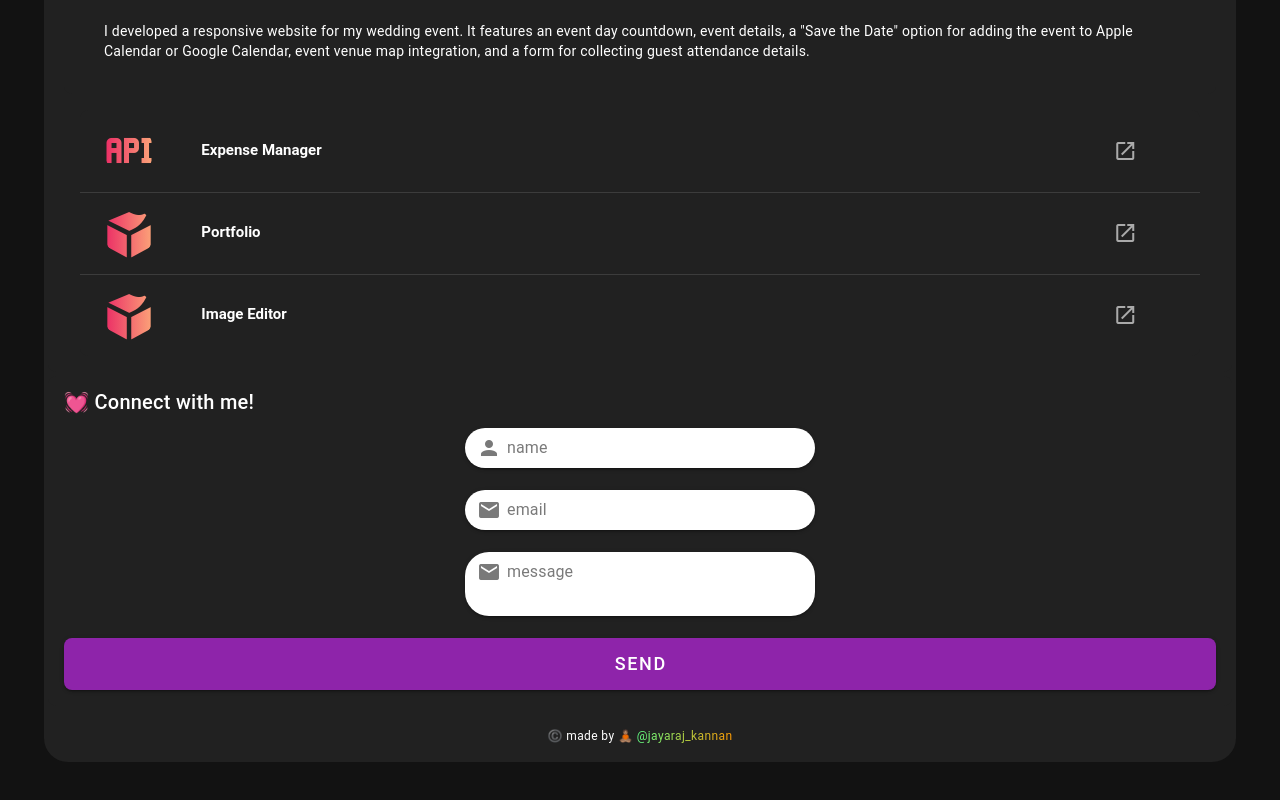
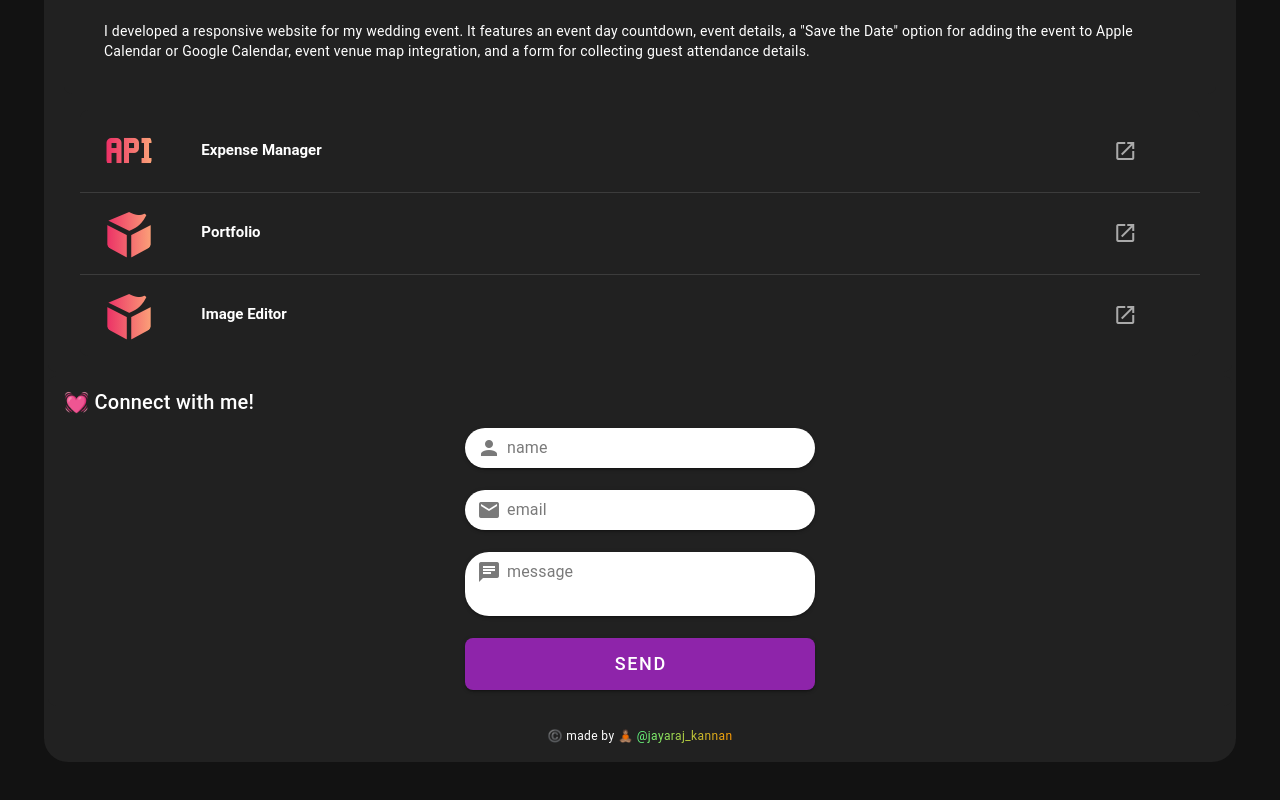
Before and after one commit to jayaraj-kannan/my-portfolio, a Vue app: page / in a window 1280 px wide. Shown: the part 1305-2105 px from the top of the page. Built offline with nearby package versions, Linux system fonts and the light colour scheme.

Commit message:
updated goto scroll

```diff
--- a/components.d.ts
+++ b/components.d.ts
@@ -7,10 +7,6 @@ export {}
 /* prettier-ignore */
 declare module 'vue' {
   export interface GlobalComponents {
-    AboutMe: typeof import('./src/components/AboutMe.vue')['default']
-    BottomNavBar: typeof import('./src/components/BottomNavBar.vue')['default']
-    ConnectWithMe: typeof import('./src/components/ConnectWithMe.vue')['default']
-    Info: typeof import('./src/components/info.vue')['default']
     RouterLink: typeof import('vue-router')['RouterLink']
     RouterView: typeof import('vue-router')['RouterView']
   }
--- a/src/components/AboutMe.vue
+++ b/src/components/AboutMe.vue
@@ -109,14 +109,15 @@
                             </v-expansion-panel-title>
 
                             <v-expansion-panel-text>
-                                <v-card-text>{{project.description}}</v-card-text>
+                                <v-card-text>{{ project.description }}</v-card-text>
                             </v-expansion-panel-text>
 
                         </v-expansion-panel>
                     </v-expansion-panels>
                 </v-card-text>
             </v-card>
-            <v-card :ref="instance => cards.connect = instance" class="rounded-lg ma-1" :class="customClass" variant="flat" title="💓 Connect with me!">
+            <v-card :ref="instance => cards.connect = instance" class="rounded-lg ma-1" :class="customClass"
+                variant="flat" title="💓 Connect with me!">
                 <v-card-text class="d-flex">
                     <v-row justify="center" dense>
                         <!-- <v-col cols="12">
@@ -129,23 +130,22 @@
         </v-col> -->
 
                         <v-col cols="12">
-                            <v-text-field class="mx-auto"
-                                density="compact" menu-icon="" placeholder="your name" label="name" clearable
-                                prepend-inner-icon="mdi-account" style="max-width: 350px;" theme="light" variant="solo"
-                                auto-select-first item-props rounded>
+                            <v-text-field class="mx-auto" density="compact" menu-icon="" placeholder="your name"
+                                label="name" clearable prepend-inner-icon="mdi-account" style="max-width: 350px;"
+                                theme="light" variant="solo" auto-select-first item-props rounded>
 
                             </v-text-field>
-                            <v-text-field class="mx-auto"
-                                density="compact" menu-icon="" placeholder="your name" label="email" clearable
-                                prepend-inner-icon="mdi-email" style="max-width: 350px;" theme="light" variant="solo"
-                                auto-select-first item-props rounded>
+                            <v-text-field class="mx-auto" density="compact" menu-icon="" placeholder="your name"
+                                label="email" clearable prepend-inner-icon="mdi-email" style="max-width: 350px;"
+                                theme="light" variant="solo" auto-select-first item-props rounded>
 
                             </v-text-field>
-                            <v-textarea class="mx-auto" rows="2"
-                                density="compact" menu-icon="" placeholder="your name" label="message" clearable
-                                prepend-inner-icon="mdi-email" style="max-width: 350px;" theme="light" variant="solo"
-                                auto-select-first item-props rounded></v-textarea>
-                                <v-btn rounded="lg" color="#8E24AA"  size="x-large" max-width="350" block>send</v-btn>
+                            <v-textarea class="mx-auto" rows="2" density="compact" menu-icon="" placeholder="your name"
+                                label="message" clearable prepend-inner-icon="mdi mdi-message-text"
+                                style="max-width: 350px;" theme="light" variant="solo" auto-select-first item-props
+                                rounded></v-textarea>
+                            <v-btn class="mx-auto" rounded="lg" color="#8E24AA" size="x-large" min-width="350"
+                                block>send</v-btn>
                         </v-col>
                     </v-row>
                 </v-card-text>
@@ -162,19 +162,19 @@
         <v-layout class="overflow-visible fixed-layout"
             style="height: 56px;position: sticky; bottom: 0; left: 0; width: 100%;">
             <v-bottom-navigation fixed v-model="value" :bg-color="color" mode="shift">
-                <v-btn @click="goTo(cards['aboutme'].$el, options)">
+                <v-btn @click="scrollTo('aboutme')">
                     <v-icon>mdi mdi-account-question-outline</v-icon>
 
                     <span>About Me</span>
                 </v-btn>
 
-                <v-btn @click="goTo(cards['projects'].$el, options)">
+                <v-btn @click="scrollTo('projects')">
                     <v-icon>mdi mdi-bag-personal-outline</v-icon>
 
                     <span>Personal</span>
                 </v-btn>
 
-                <v-btn @click="goTo(cards['connect'].$el, options)">
+                <v-btn @click="scrollTo('connect')">
                     <v-icon>mdi mdi-human-greeting-proximity</v-icon>
 
                     <span>Connect</span>
@@ -185,32 +185,38 @@
 </template>
 
 <script lang="ts" setup>
-import { ref,computed} from "vue";
+import { ref, computed } from "vue";
 import userDetails from "../resources/profile";
-import { useTheme ,useGoTo } from 'vuetify'
+import { useTheme, useGoTo } from 'vuetify';
 const value = ref(1)
 
 const color = computed(() => {
     switch (value.value) {
-        case 0: return 'blue-grey'
+        case 0: return 'teal'
         case 1: return 'teal'
-        case 2: return 'brown'
-        case 3: return 'indigo'
-        default: return 'blue-grey'
+        case 2: return 'teal'
+        case 3: return 'teal'
+        default: return 'teal'
     }
 })
 const theme = useTheme()
 const goTo = useGoTo()
-const cards = ref({
-    aboutme:null,
-    projects:null,
-    connect:null
-})
+const scrollTo = (componentKey: keyof typeof cards) => {
+    const componentElement = cards[componentKey]?.$el  // Get the component's element
+    if (componentElement) {
+        goTo(componentElement, options.value)  // Scroll to the component's element
+    } else {
+        console.error(`Component ${componentKey} does not exist or is not yet rendered.`)
+    }
+}
+const cards = {
+    aboutme: null as any,
+    projects: null as any,
+    connect: null as any
+};
 const duration = ref(300)
 const offset = ref(0)
-const connectName =ref('');
 const easing = ref('easeInOutCubic')
-const component = ref('aboutme')
 const options = computed(() => ({
     duration: duration.value,
     easing: easing.value,
@@ -219,7 +225,7 @@ const options = computed(() => ({
 
 const themeIcon = ref('');
 const customClass = ref('');
-customClass.value = !theme.global.current.value.dark ? 'bg-color':'';
+customClass.value = !theme.global.current.value.dark ? 'bg-color' : '';
 const projectPanel = ref<string[]>(['digital_wedding']);
 themeIcon.value = theme.global.current.value.dark ? 'mdi mdi-weather-night' : 'mdi mdi-white-balance-sunny';
 const toggleTheme = () => {
@@ -228,13 +234,15 @@ const toggleTheme = () => {
  // Toggle theme name and icon
 theme.global.name.value = isDarkMode ? 'light' : 'dark';
 themeIcon.value = isDarkMode ? 'mdi mdi-weather-night' : 'mdi mdi-white-balance-sunny';
-    customClass.value = isDarkMode ? 'bg-color':'';
+customClass.value = isDarkMode ? 'bg-color' : '';
 }
 </script>
 <style>
 .fixed-layout {
-  z-index: 1000; /* Adjust the z-index if necessary */
+    z-index: 1000;
+    /* Adjust the z-index if necessary */
 }
+
 .v-layout {
     display: flex;
     flex-direction: column;
@@ -242,8 +250,10 @@ const toggleTheme = () => {
 }
 
 .v-bottom-navigation {
-  z-index: 1000; /* Ensure it's on top */
+    z-index: 1000;
+    /* Ensure it's on top */
 }
+
 .g-color {
     color: azure !important;
     background: linear-gradient(to right, #139c75, #00535b) !important;
@@ -260,11 +270,13 @@ const toggleTheme = () => {
     font-weight: bold;
     font-size: 18px;
 }
-.footer-text{
+
+.footer-text {
     background: linear-gradient(96deg, #5fff84, #FF9800);
     background-clip: text;
     -webkit-text-fill-color: transparent;
 }
+
 .d-none {
     display: none !important;
 }
@@ -281,6 +293,7 @@ const toggleTheme = () => {
     .d-md-none {
         display: none !important;
     }
+
     .d-md-flex {
         display: flex !important;
     }
@@ -290,10 +303,12 @@ const toggleTheme = () => {
     .d-md-none {
         display: flex !important;
     }
+
     .d-md-flex {
         display: none !important;
     }
 }
+
 .project-link {
     padding-left: 120px !important;
 }
```
Lines whose indentation alone changed are shown as unchanged.
